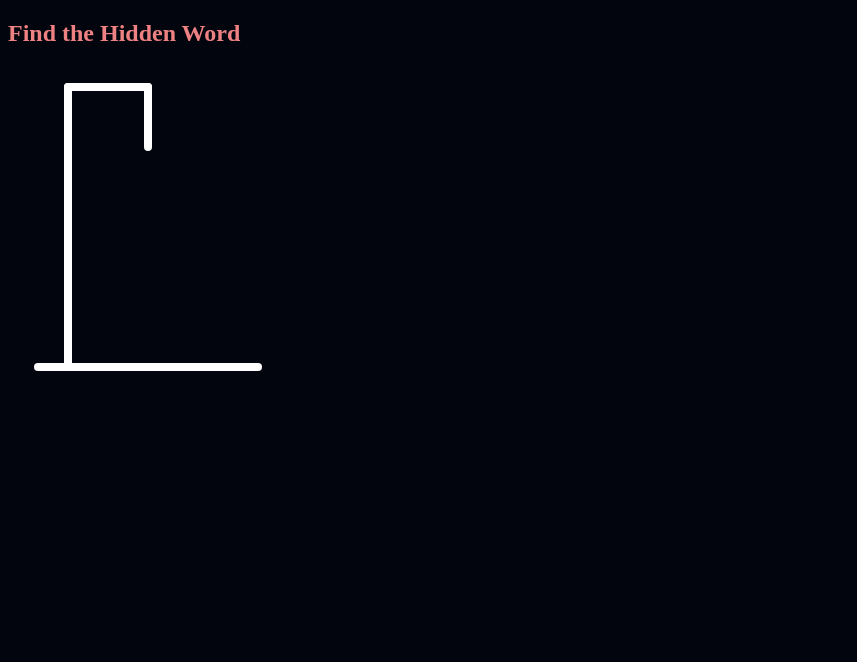
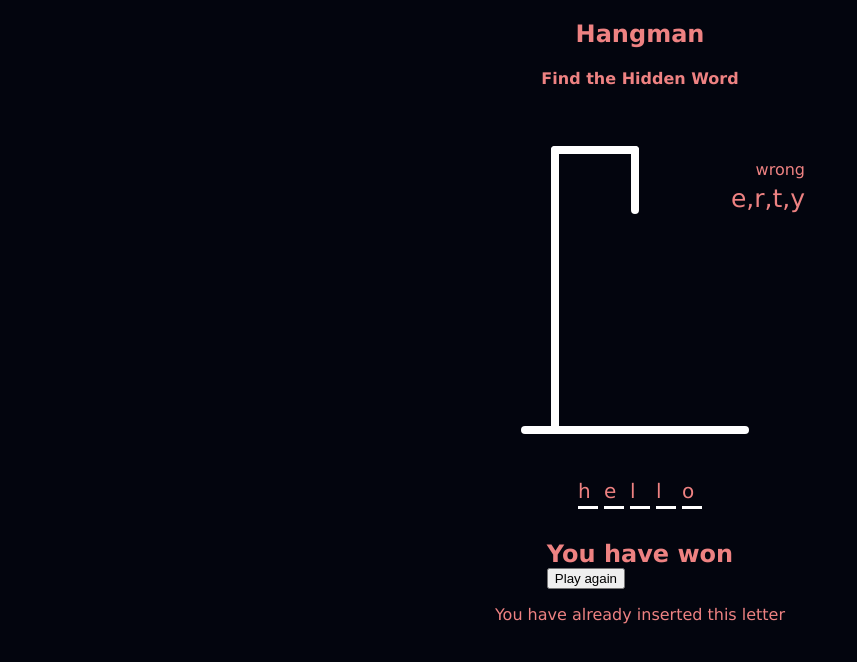
Before and after one commit to DwivediAman-exe/Hangman_game, a plain HTML site: page index.html in a window 1280 px wide. Shown: the whole page, without its empty margins (0-857 px from the left). Drawn offline with Linux system fonts and the light colour scheme.

Commit message:
add style

```diff
--- a/index.html
+++ b/index.html
@@ -8,9 +8,10 @@
     <title>Hangman</title>
 </head>
 <body>
-    <h2>Find the Hidden Word</h2>
+    <h2>Hangman</h2>
+    <h4>Find the Hidden Word</h4>
     <div class="game_container">
-        <svg height="500" width="500" class="figure_container">
+        <svg height="340" width="350" class="figure_container">
             <!--Rod section-->
             <line x1="60" y1="20" x2="140" y2="20" />
             <line x1="140" y1="20" x2="140" y2="80"/>
@@ -27,7 +28,28 @@
             <line x1="110" y1="240" x2="140" y2="210" class="figure_part" />
             <line x1="140" y1="210" x2="170" y2="240" class="figure_part" />
         </svg>
+        <div class="wrong_letter_containers">
+            <div id="wrong_letters">
+                <p>wrong</p>
+                <span>e,r,t,y</span>
+            </div>
+        </div>
+        <div class="word" id="word">
+            <div class="letter">h</div>
+            <div class="letter">e</div>
+            <div class="letter">l</div>
+            <div class="letter">l</div>
+            <div class="letter">o</div>
+        </div>
     </div>
+    <!--Container for final display-->
+    <div class="popup_container" id="popup_container">
+        <h2 id="#final-message">You have won</h2>
+        <button id="play_button">Play again</button>
+    </div>
+    <!--Notification-->
+    <div class="notification_container" id="#notification_container"></div>
+    <p>You have already inserted this letter</p>
     <script src="./script.js"></script>
 </body>
 </html>
--- a/styles.css
+++ b/styles.css
@@ -1,6 +1,22 @@
+* {
+    box-sizing: border-box;
+}
+
 body {
     background-color: rgb(3, 5, 14);
     color: rgb(238, 130, 130);
+    font-family: Verdana, Geneva, Tahoma, sans-serif;
+    display: flex;
+    flex-direction: column;
+    align-items: center;
+    height: 80vh;
+    margin: 0;
+    padding: 0;
+    overflow-x: hidden;
+}
+
+h2 {
+    margin: 20px 0 0 0;
 }
 
 .figure_container {
@@ -10,6 +26,50 @@ body {
     stroke-linecap: round;
 }
 
+.game_container {
+    padding: 20px 30px;
+    position: relative;
+    margin: auto;
+    height: 500px;
+    width: 350px;
+}
+
 .figure_part {
     display: none;
 }
+
+.wrong_letter_containers {
+    position: absolute;
+    top: 50px;
+    right: 10px;
+    display: flex;
+    flex-direction: column;
+    text-align: right;
+}
+
+.wrong_letter_containers p {
+    margin: 0 0 5px;
+}
+
+.wrong_letter_containers span {
+    font-size: 25px;
+}
+
+.word {
+    display: flex;
+    position: absolute;
+    bottom: 10px;
+    left: 50%;
+    transform: translateX(-50%);
+}
+
+.letter {
+    border-bottom: 3px solid #fff;
+    font-size: 20px;
+    align-items: center;
+    justify-content: center;
+    margin: 1px 3px;
+    padding-top: 10px;
+    height: 40px;
+    width: 20px;
+}
```
